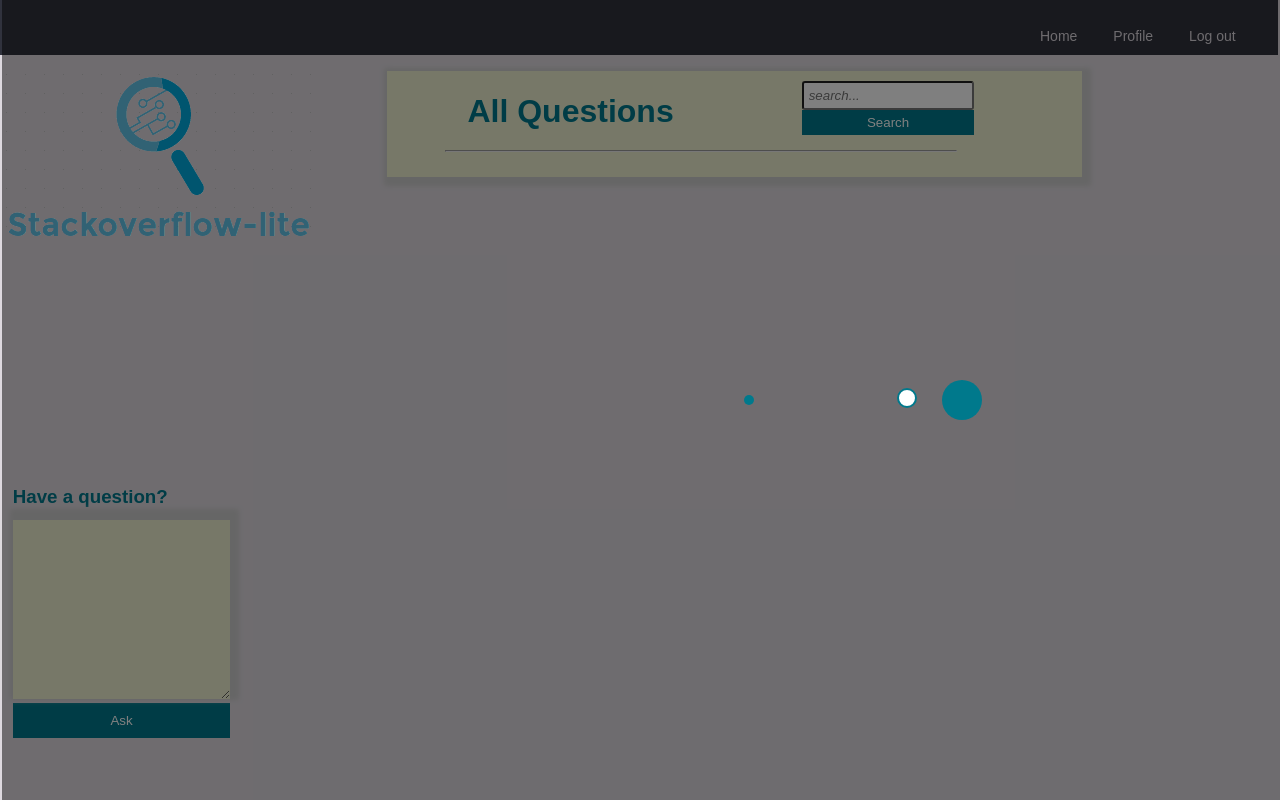
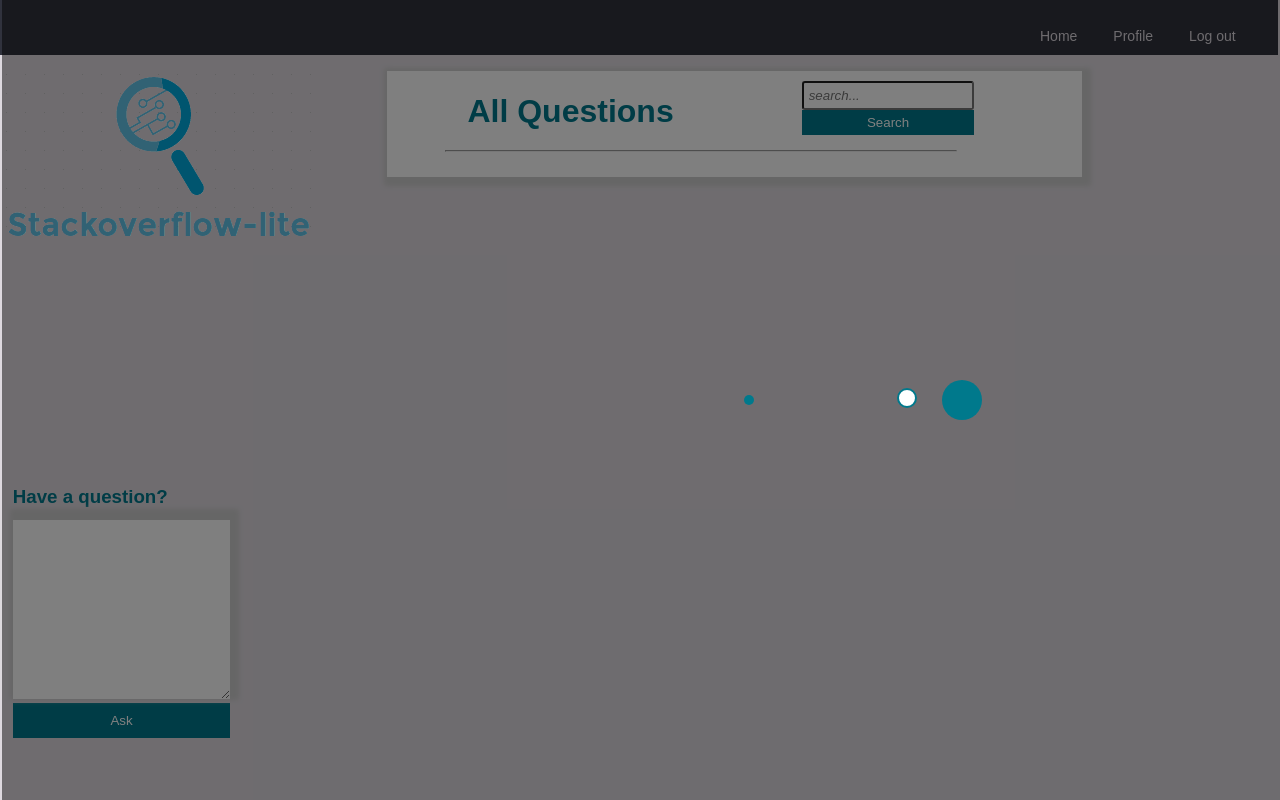
Before and after one commit to MartinKaburu/stackoverflowlite, a Flask app: page /home in a window 1280 px wide. Run offline with Flask 2, Linux system fonts and the light colour scheme.

Commit message:
[ch] change color scheme [Finishes #160907650]

```diff
--- a/app/static/style.css
+++ b/app/static/style.css
@@ -429,7 +429,7 @@
 
 
 .feed .q_and_a{
-  background-color: #EFF0D1;
+  background-color: #fff;
   width: 55%;
   height: 85%;
   padding: 5%;
@@ -557,7 +557,7 @@
 .feed .ask_question textarea{
   padding: 10px;
   color: #000;
-  background-color: #EFF0D1;
+  background-color: #fff;
   margin-top: 0px;
   width: 85%;
   height: 55%;
```
